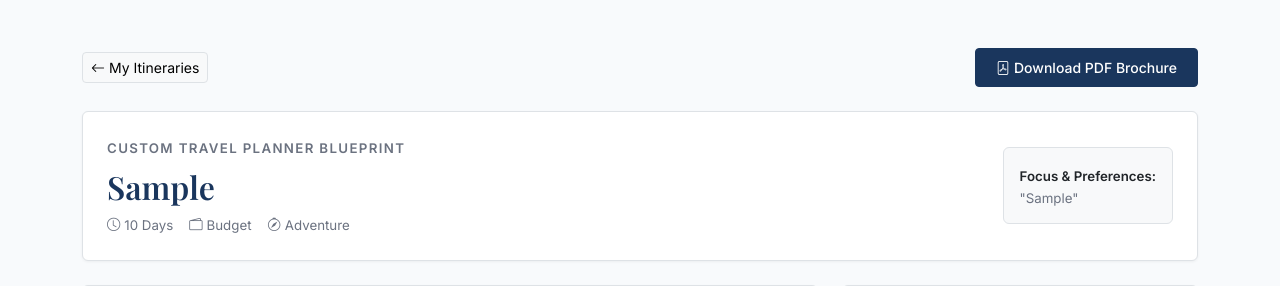
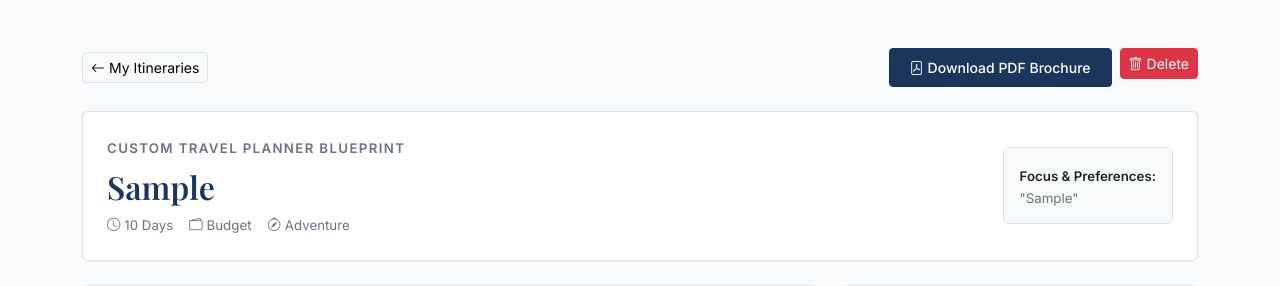
Before and after one commit to ReVuz/AetherVoyage, a Django app: page /ai/my-itineraries/1/ in a window 1280 px wide. Shown: the part 71-357 px from the top of the page. Run offline with Django 5.2, Linux system fonts and the light colour scheme; a user stored in the database is signed in; tables that the repository leaves empty hold one stand-in row (values such as "Sample post"); grey boxes marked "Sample" are stand-in pictures; some web fonts are replaced.

Commit message:
feat: add functionality to delete saved itineraries from detail and list views

```diff
--- a/ai_itinerary/urls.py
+++ b/ai_itinerary/urls.py
@@ -8,5 +8,6 @@ urlpatterns = [
     path('my-itineraries/', views.itinerary_list, name='itinerary_list'),
     path('my-itineraries/<int:pk>/', views.itinerary_detail, name='itinerary_detail'),
     path('my-itineraries/<int:pk>/pdf/', views.download_itinerary_pdf, name='download_itinerary_pdf'),
+    path('my-itineraries/<int:pk>/delete/', views.itinerary_delete, name='itinerary_delete'),
     path('chat/api/', views.chat_api, name='chat_api'),
 ]
--- a/ai_itinerary/views.py
+++ b/ai_itinerary/views.py
@@ -124,6 +124,21 @@ def download_itinerary_pdf(request, pk):
 
 @login_required
 @csrf_exempt
+def itinerary_delete(request, pk):
+    """
+    Deletes a saved itinerary if the user owns it.
+    """
+    if request.method == 'POST':
+        itinerary = get_object_or_404(SavedItinerary, pk=pk)
+        if itinerary.user == request.user or request.user.is_staff or request.user.role == 'admin':
+            itinerary.delete()
+            messages.success(request, "Itinerary deleted successfully.")
+        else:
+            messages.error(request, "You do not have permission to delete this itinerary.")
+    return redirect('ai_itinerary:itinerary_list')
+
+@login_required
+@csrf_exempt
 def chat_api(request):
     """
     AJAX endpoint for user conversations with the Travel Assistant.
--- a/templates/ai_itinerary/itinerary_detail.html
+++ b/templates/ai_itinerary/itinerary_detail.html
@@ -6,7 +6,13 @@
     <!-- Back Navigation & Download PDF -->
     <div class="d-flex justify-content-between align-items-center mb-4">
         <a href="{% url 'ai_itinerary:itinerary_list' %}" class="btn btn-light btn-sm border"><i class="bi bi-arrow-left me-1"></i>My Itineraries</a>
-        <a href="{% url 'ai_itinerary:download_itinerary_pdf' itinerary.pk %}" class="btn btn-primary btn-sm"><i class="bi bi-file-pdf me-1"></i>Download PDF Brochure</a>
+        <div class="d-flex gap-2">
+            <a href="{% url 'ai_itinerary:download_itinerary_pdf' itinerary.pk %}" class="btn btn-primary btn-sm"><i class="bi bi-file-pdf me-1"></i>Download PDF Brochure</a>
+            <form action="{% url 'ai_itinerary:itinerary_delete' itinerary.pk %}" method="post" onsubmit="return confirm('Are you sure you want to delete this itinerary?');">
+                {% csrf_token %}
+                <button type="submit" class="btn btn-danger btn-sm"><i class="bi bi-trash me-1"></i>Delete</button>
+            </form>
+        </div>
     </div>
 
     <!-- Header Block -->
--- a/templates/ai_itinerary/itinerary_list.html
+++ b/templates/ai_itinerary/itinerary_list.html
@@ -33,6 +33,10 @@
                         <div class="d-flex gap-2 mt-auto pt-3 border-top">
                             <a href="{% url 'ai_itinerary:itinerary_detail' itin.pk %}" class="btn btn-outline-primary btn-sm flex-grow-1">View Plan</a>
                             <a href="{% url 'ai_itinerary:download_itinerary_pdf' itin.pk %}" class="btn btn-light btn-sm px-2 border" title="Download PDF"><i class="bi bi-file-pdf text-danger"></i></a>
+                            <form action="{% url 'ai_itinerary:itinerary_delete' itin.pk %}" method="post" class="d-inline" onsubmit="return confirm('Are you sure you want to delete this itinerary?');">
+                                {% csrf_token %}
+                                <button type="submit" class="btn btn-light btn-sm px-2 border text-danger" title="Delete Itinerary"><i class="bi bi-trash"></i></button>
+                            </form>
                         </div>
                     </div>
                 </div>
```
